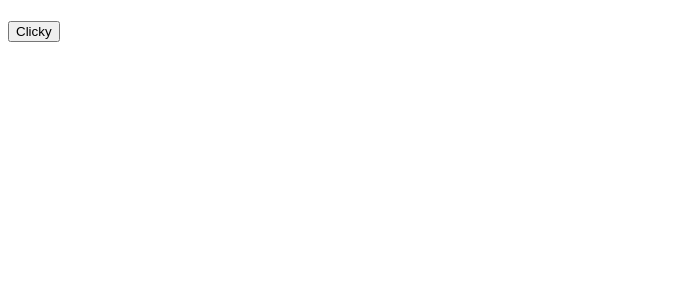
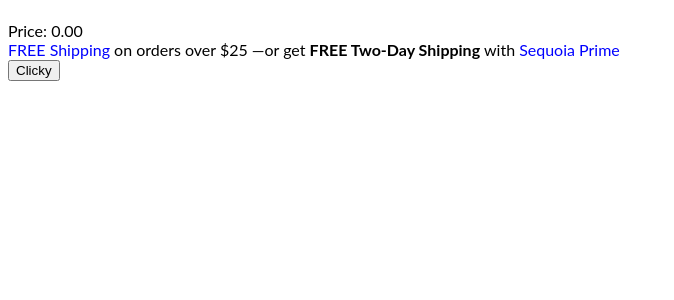
Before and after one commit to kmmcc/product-description-FEC, a React app: page / in a window 1280 px wide. Shown: the top 300 px of the page, without its empty margins (0-674 px from the left). Built offline with nearby package versions, Linux system fonts and the light colour scheme; the HTML template or start-up script is replaced by a standard one.

Commit message:
format pricing section of description
formats the pricing section of the description. adds bold and blue link style text
fixes spacing by changing DescriptionLink and DescriptionText to spans

```diff
--- a/client/src/components/App.jsx
+++ b/client/src/components/App.jsx
@@ -11,17 +11,19 @@ const Title = styled.h1`
   color: black;
 `
 
-const DescriptionLink = styled.p`
+const DescriptionLink = styled.span`
   font-family: Lato;
   color: blue;
-  hover: {
+  &:hover {
     text-decoration: underline;
   }
 `
 
-const DescriptionText = styled.p`
+const DescriptionText = styled.span`
   font-family: Lato;
-
+`
+const DescriptionTextBold = DescriptionText.extend`
+  font-weight: bold;
 `
 
 class App extends React.Component {
@@ -31,9 +33,9 @@ class App extends React.Component {
       id: '',
       producttitle: '',
       manufacturer: '',
-      listprice: '',
-      ourprice: '',
-      stockstatus: '',
+      listprice: 0,
+      ourprice: 0,
+      stockstatus: true,
       soldby: '',
       description: '',
       category: ''
@@ -74,7 +76,17 @@ class App extends React.Component {
         <Title>
           <h1> <span> {this.state.producttitle} </span> </h1>
         </Title>
-        <div> {this.state.ourprice} </div>
+
+
+        <DescriptionText>
+          <div> Price: {(this.state.ourprice).toFixed(2)} </div>
+            <div>
+              <DescriptionLink>FREE Shipping </DescriptionLink>on orders over $25 —or get <DescriptionTextBold>FREE Two-Day Shipping </DescriptionTextBold>with <DescriptionLink>Sequoia Prime</DescriptionLink>
+            </div>
+        </DescriptionText>
+
+
+
         <div> {this.state.stockstatus} </div>
         <div> {this.state.soldby} </div>
         <DescriptionText>
```
